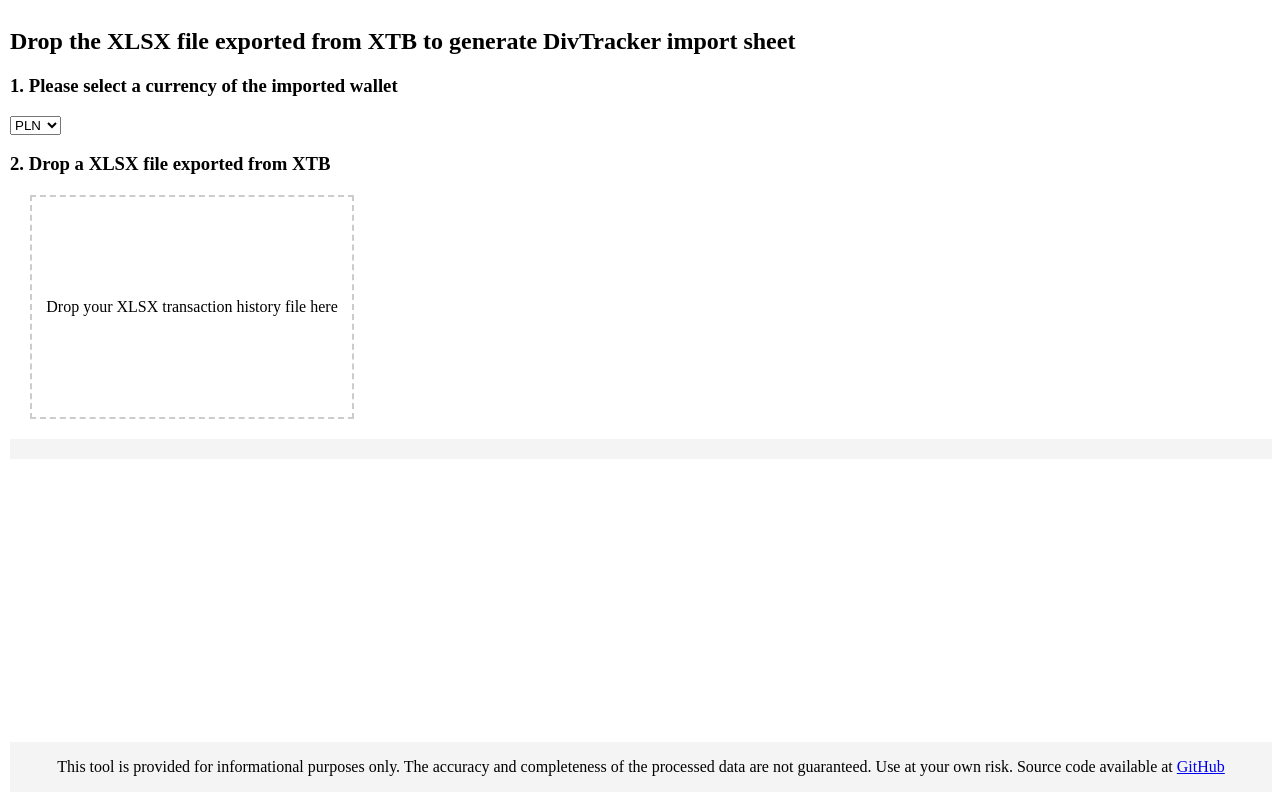
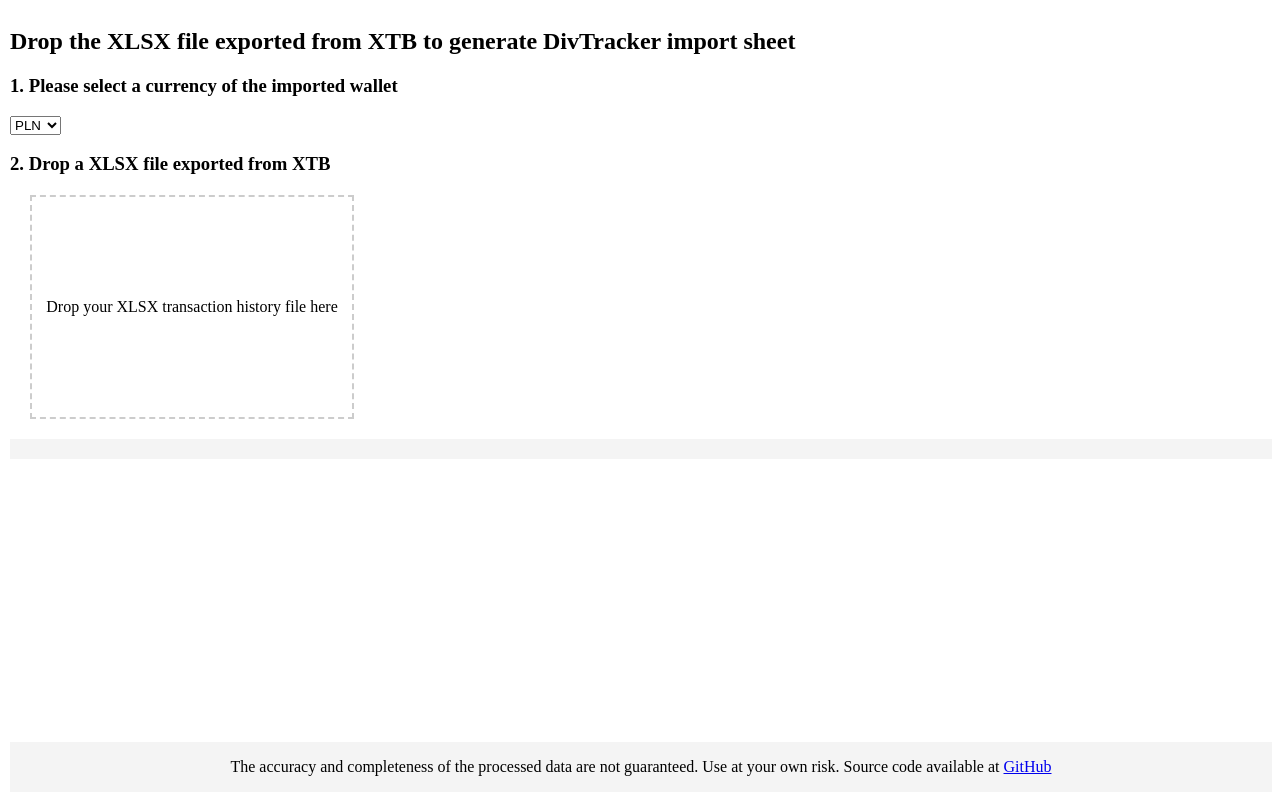
Before and after one commit to cymruu/xtb-to-divtracker, a website with bundled scripts: page index.html in a window 1280 px wide. Built offline with nearby package versions, Linux system fonts and the light colour scheme; what excelize-wasm would draw is missing.

Commit message:
chore: repharse footer

```diff
--- a/index.html
+++ b/index.html
@@ -59,9 +59,7 @@
 
     <footer>
       <p>
-        This tool is provided for informational purposes only. The accuracy and
-        completeness of the processed data are not guaranteed. Use at your own
-        risk.
+        The accuracy and completeness of the processed data are not guaranteed. Use at your own risk.
         Source code available at <a href="https://github.com/cymruu/xtb-to-divtracker"/>GitHub</a>
       </p>
     </footer>
```
